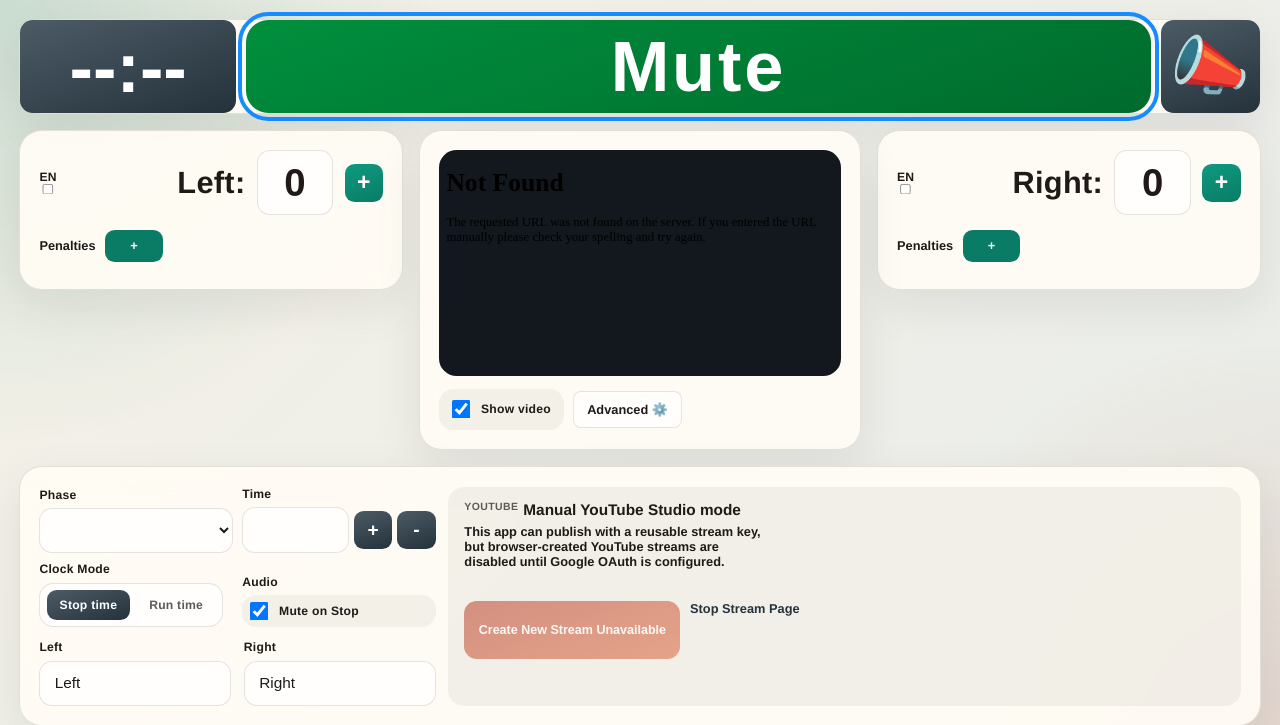
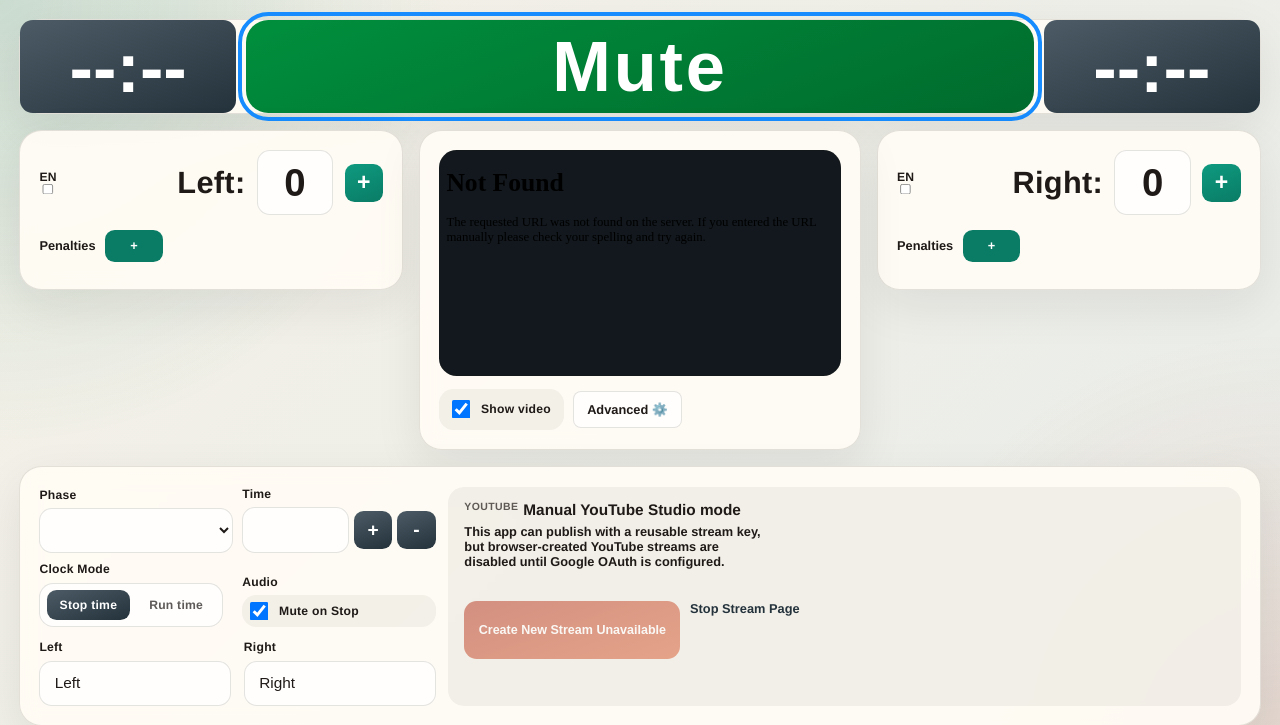
Before and after one commit to paulmossman/easy-game-livestream, a Flask app: page / in a window 1280 px wide. Shown: the top 725 px of the page. Run offline with Flask 3, Linux system fonts and the light colour scheme; data that the repository does not hold is empty; parts of the project's set-up code (start-up, migrations or seed data) failed here and were passed over; some libraries are stand-ins or nearby versions.

Commit message:
feat(ui): mirror game time and show muted indicators beside start/stop
Show the game time on both sides of the start/stop button. Replace the
single announcement button (📣/🔇) with a pair of 🔇 buttons, one on
each side of start/stop between it and the game time, shown only while
outgoing audio is muted.

```diff
--- a/src/static/js/app.js
+++ b/src/static/js/app.js
@@ -792,13 +792,15 @@ function renderState(state) {
     const clockRunning = Boolean(state.clock_running);
     const isMuted = Boolean(state.mute);
     const isUntimedPhase = !state.phase_has_duration;
-    const announcementButton = document.getElementById('announcement-button');
 
     muteOnStop.checked = Boolean(state.mute_on_stop);
-    document.getElementById('game-time-button').textContent = state.time || '--:--';
-    announcementButton.textContent = isMuted ? '🔇' : '📣';
-    announcementButton.setAttribute('aria-label', isMuted ? 'Outgoing audio muted' : 'Outgoing audio active');
-    announcementButton.title = announcementButton.getAttribute('aria-label');
+    document.querySelectorAll('.game-time-button').forEach((button) => {
+        button.textContent = state.time || '--:--';
+    });
+    document.getElementById('toggle-actions').classList.toggle('is-muted', isMuted);
+    document.querySelectorAll('.muted-button').forEach((button) => {
+        button.classList.toggle('is-hidden', !isMuted);
+    });
     clockToggleButton.textContent = clockRunning ? 'Stop' : 'Start';
     clockToggleButton.classList.toggle('stopped', !clockRunning);
     clockToggleButton.classList.toggle('is-hidden', clockMode !== 'run_time');
--- a/src/templates/index.html
+++ b/src/templates/index.html
@@ -360,9 +360,14 @@
             --toggle-secondary-width: 124px;
             --toggle-time-width: clamp(190px, 29vw, 270px);
             display: grid;
-            grid-template-columns: var(--toggle-time-width) minmax(0, 1fr) var(--toggle-secondary-width);
+            grid-template-columns: var(--toggle-time-width) minmax(0, 1fr) var(--toggle-time-width);
             align-items: center;
             gap: 12px;
+        }
+
+        /* While muted, a muted button sits on each side of the start/stop button. */
+        .toggle-actions.is-muted {
+            grid-template-columns: var(--toggle-time-width) var(--toggle-secondary-width) minmax(0, 1fr) var(--toggle-secondary-width) var(--toggle-time-width);
         }
 
         .toggle-secondary-button {
@@ -378,12 +383,12 @@
             font-weight: 900;
         }
 
-        #game-time-button {
+        .game-time-button {
             width: var(--toggle-time-width);
             font-size: clamp(2.8rem, 9vw, 5.5rem);
         }
 
-        #announcement-button {
+        .muted-button {
             font-size: 5rem;
         }
 
@@ -930,8 +935,12 @@
                 --toggle-control-height: 108px;
                 --toggle-secondary-width: 116px;
                 --toggle-time-width: clamp(190px, 29vw, 270px);
-                grid-template-columns: var(--toggle-time-width) minmax(0, 1fr) var(--toggle-secondary-width);
+                grid-template-columns: var(--toggle-time-width) minmax(0, 1fr) var(--toggle-time-width);
                 gap: 8px;
+            }
+
+            .toggle-actions.is-muted {
+                grid-template-columns: var(--toggle-time-width) var(--toggle-secondary-width) minmax(0, 1fr) var(--toggle-secondary-width) var(--toggle-time-width);
             }
 
             .toggle-secondary-button {
@@ -940,12 +949,12 @@
                 font-size: 2rem;
             }
 
-            #game-time-button {
+            .game-time-button {
                 width: var(--toggle-time-width);
                 font-size: clamp(2.8rem, 9vw, 5.5rem);
             }
 
-            #announcement-button {
+            .muted-button {
                 padding: 0;
                 font-size: 4rem;
             }
@@ -991,10 +1000,12 @@
     <div class="layout">
         <form id="overlay-form" class="board">
             <section class="panel toggle-panel">
-                <div class="toggle-actions">
-                    <button id="game-time-button" class="toggle-secondary-button" type="button" aria-label="Game time">--:--</button>
+                <div id="toggle-actions" class="toggle-actions">
+                    <button class="toggle-secondary-button game-time-button" type="button" aria-label="Game time">--:--</button>
+                    <button class="toggle-secondary-button muted-button is-hidden" type="button" aria-label="Outgoing audio muted" title="Outgoing audio muted">🔇</button>
                     <button id="start-stop-button" class="toggle-button stopped" type="button">Start</button>
-                    <button id="announcement-button" class="toggle-secondary-button" type="button" aria-label="Outgoing audio active" title="Outgoing audio active">📣</button>
+                    <button class="toggle-secondary-button muted-button is-hidden" type="button" aria-label="Outgoing audio muted" title="Outgoing audio muted">🔇</button>
+                    <button class="toggle-secondary-button game-time-button" type="button" aria-label="Game time">--:--</button>
                 </div>
             </section>
 
```
